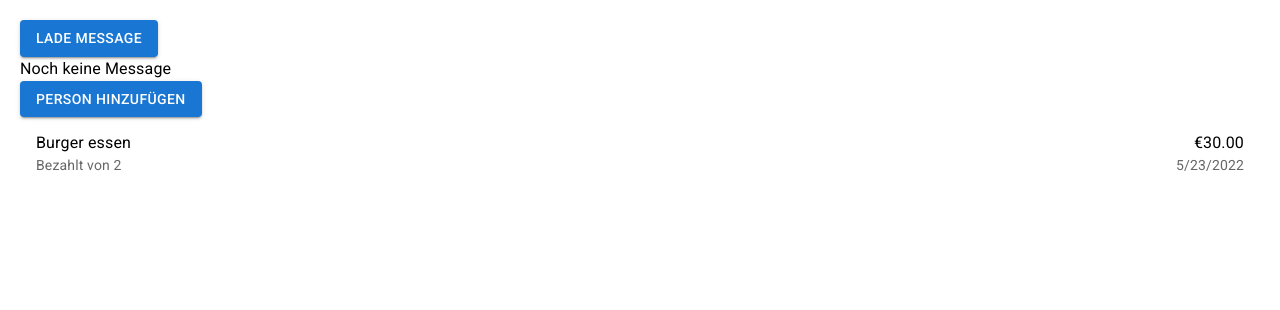
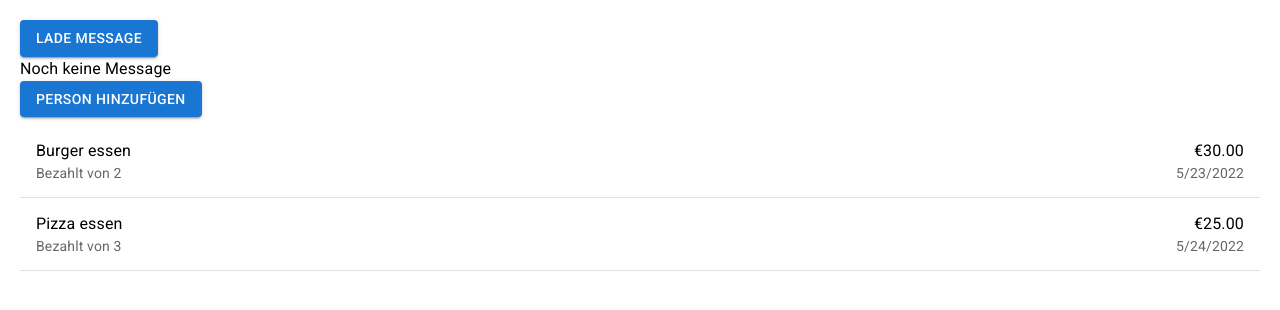
Before and after one commit to cyberlytics/WoIstMeinGeld, a React (Vite) app in the folder frontend/: page / in a window 1280 px wide. Shown: the top 310 px of the page. Built offline with nearby package versions, Linux system fonts and the light colour scheme.

Commit message:
add list for transactions

```diff
--- a/frontend/src/App.tsx
+++ b/frontend/src/App.tsx
@@ -2,7 +2,7 @@ import { Button, Typography } from "@mui/material";
 import { useState } from "react";
 import { Transaction } from "./models/Transaction";
 import { FetchService } from "./FetchService";
-import { TransactionListItem } from "./TransactionListItem";
+import { TransactionList } from "./components/TransactionList";
 
 interface IMessage {
     message: string;
@@ -28,12 +28,23 @@ export function App() {
             .catch((reason) => console.error(reason));
     }
 
-    const sampleTransaction: Transaction = {
+    const sampleTransaction1: Transaction = {
+        id: 1,
         description: "Burger essen",
         creditor_id: 2,
         amount: 30,
         time: "2022-05-23T11:39:51.316Z",
     };
+
+    const sampleTransaction2: Transaction = {
+        id: 2,
+        description: "Pizza essen",
+        creditor_id: 3,
+        amount: 25,
+        time: "2022-05-24T14:29:46.357Z",
+    };
+
+    const sampleTransactions: Transaction[] = [sampleTransaction1, sampleTransaction2];
 
     return (
         <div>
@@ -44,7 +55,7 @@ export function App() {
             <Button variant="contained" onClick={handleAddPerson}>
                 Person hinzufügen
             </Button>
-            <TransactionListItem transaction={sampleTransaction} />
+            <TransactionList transactions={sampleTransactions} />
         </div>
     );
 }
--- /dev/null
+++ b/frontend/src/components/TransactionList.tsx
@@ -0,0 +1,19 @@
+import { List } from "@mui/material";
+import { Transaction } from "../models/Transaction";
+import { TransactionListItem } from "./TransactionListItem";
+
+interface Props {
+    transactions: Transaction[];
+}
+
+export function TransactionList(props: Props) {
+    const { transactions } = props;
+
+    return (
+        <List>
+            {transactions.map((transaction) => (
+                <TransactionListItem key={transaction.id} transaction={transaction} />
+            ))}
+        </List>
+    );
+}
--- a/frontend/src/TransactionListItem.tsx
+++ b/frontend/src/components/TransactionListItem.tsx
@@ -1,7 +1,7 @@
-import { IconButton, ListItem, ListItemText } from "@mui/material";
-import { formatMoney } from "./format/formatMoney";
-import { formatTime } from "./format/formatTime";
-import { Transaction } from "./models/Transaction";
+import { ListItem, ListItemText } from "@mui/material";
+import { formatMoney } from "../format/formatMoney";
+import { formatTime } from "../format/formatTime";
+import { Transaction } from "../models/Transaction";
 
 interface Props {
     transaction: Transaction;
@@ -12,6 +12,7 @@ export function TransactionListItem(props: Props) {
 
     return (
         <ListItem
+            divider={true}
             secondaryAction={
                 <ListItemText
                     primary={formatMoney(amount)}
--- a/frontend/src/models/Transaction.ts
+++ b/frontend/src/models/Transaction.ts
@@ -1,4 +1,5 @@
 export interface Transaction {
+    id: number;
     description: string;
     creditor_id: number;
     amount: number;
```
